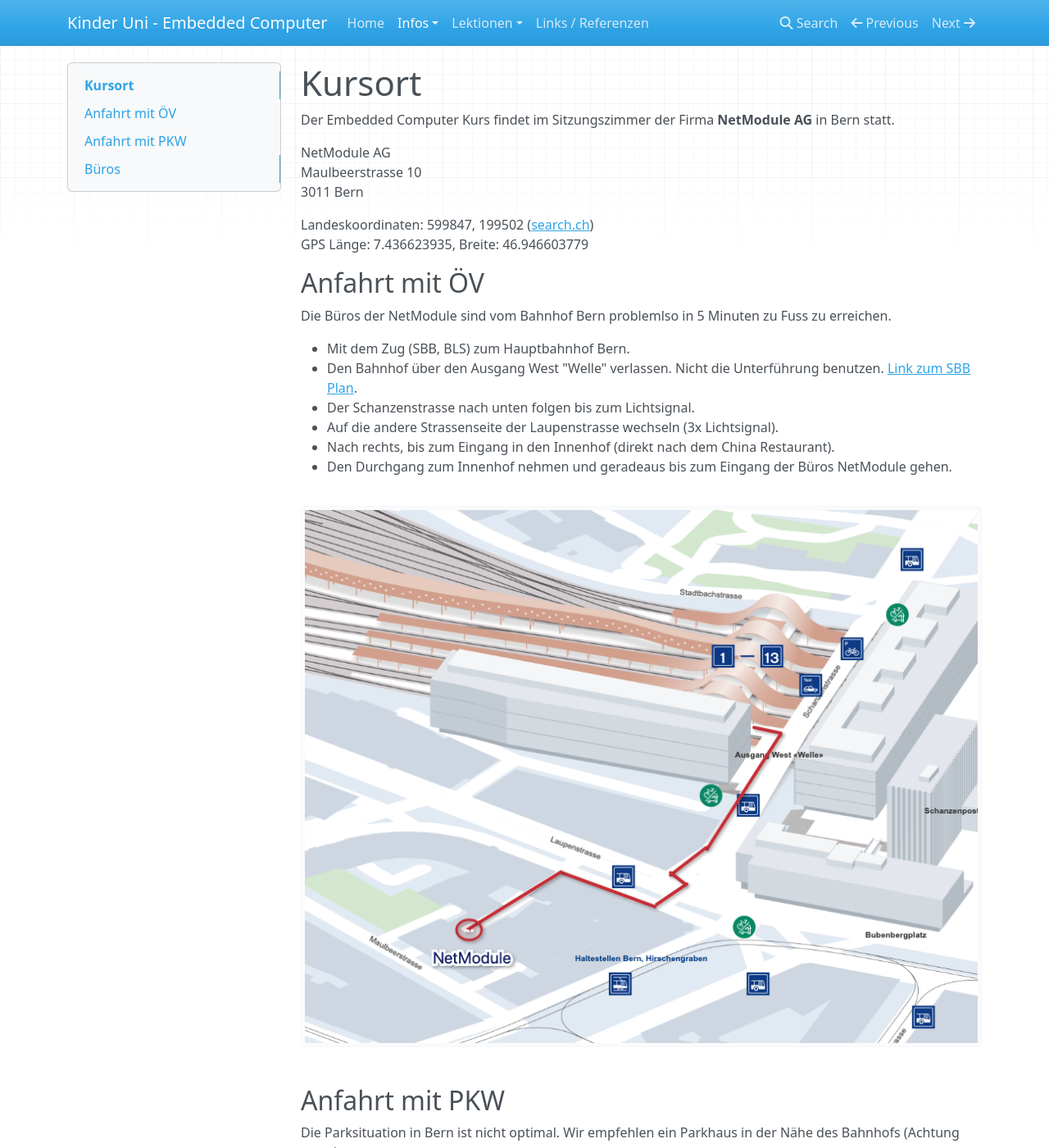
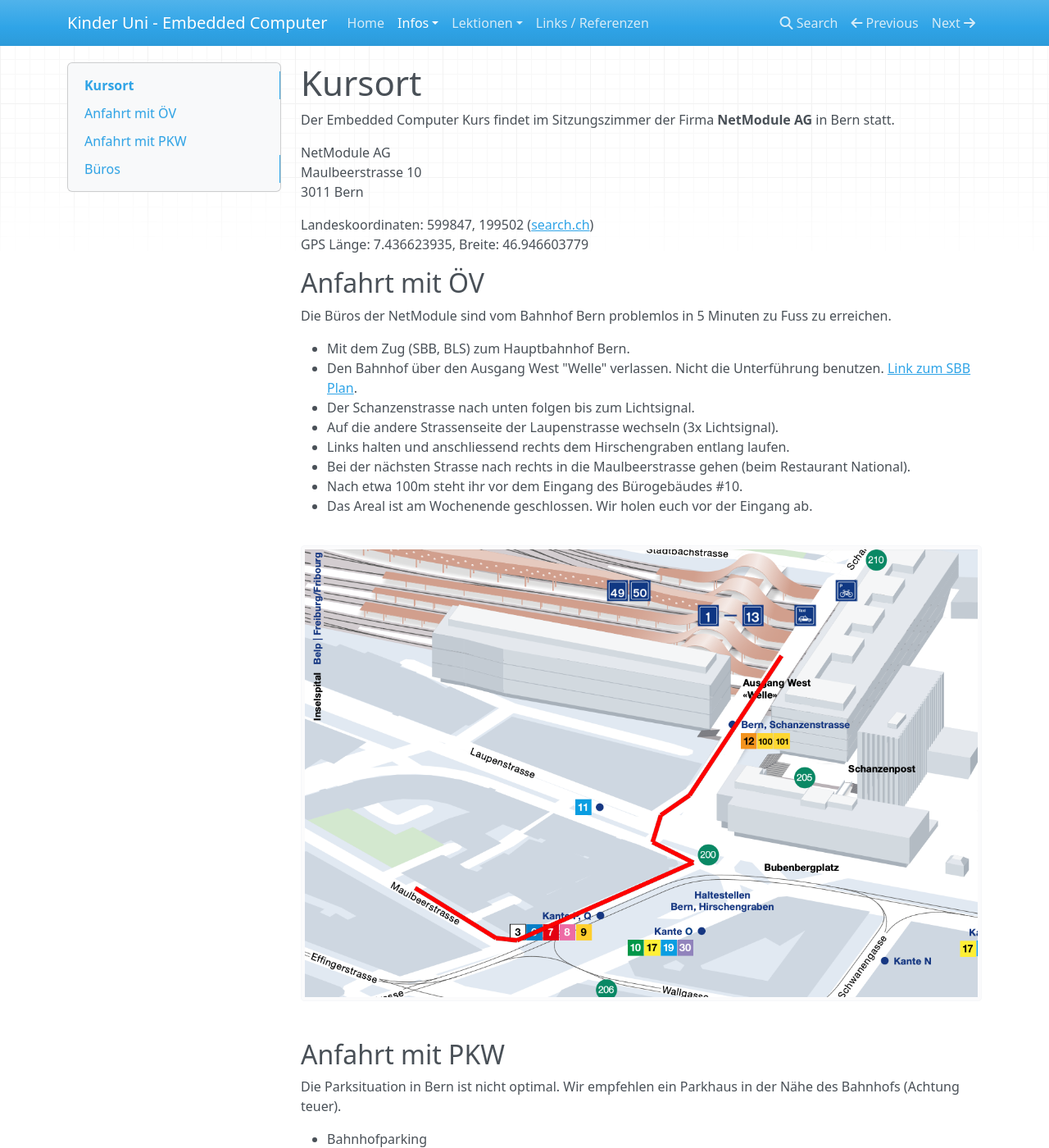
Before and after one commit to renestraub/ehk1, an MkDocs documentation site: the page built from docs/info_way.md, in a window 1280 px wide and 1400 px high. Shown: the whole window at 82% size. Built offline with MkDocs 1.6.1, drawn with Linux system fonts in a browser that asks for light colours; nearby versions of some CDN libraries; some of the changed text lies outside the part shown.

Commit message:
Bug fixes

```diff
--- a/docs/info_way.md
+++ b/docs/info_way.md
@@ -13,14 +13,17 @@
 
 ## Anfahrt mit ÖV
 
-Die Büros der NetModule sind vom Bahnhof Bern problemlso in 5 Minuten zu Fuss zu erreichen.
+Die Büros der NetModule sind vom Bahnhof Bern problemlos in 5 Minuten zu Fuss zu erreichen.
 
 *   Mit dem Zug (SBB, BLS) zum Hauptbahnhof Bern.
 *   Den Bahnhof über den Ausgang West "Welle" verlassen. Nicht die Unterführung benutzen. [Link zum SBB Plan](https://plans.trafimage.ch/bern?lang=de&layer=bern_aussenplan&x=600037.39&y=199666.3&z=18).
 *   Der Schanzenstrasse nach unten folgen bis zum Lichtsignal.
 *   Auf die andere Strassenseite der Laupenstrasse wechseln (3x Lichtsignal).
-*   Nach rechts, bis zum Eingang in den Innenhof (direkt nach dem China Restaurant).
-*   Den Durchgang zum Innenhof nehmen und geradeaus bis zum Eingang der Büros NetModule gehen.
+*   Links halten und anschliessend rechts dem Hirschengraben entlang laufen.
+*   Bei der nächsten Strasse nach rechts in die Maulbeerstrasse gehen (beim Restaurant National).
+*   Nach etwa 100m steht ihr vor dem Eingang des Bürogebäudes #10.
+*   Das Areal ist am Wochenende geschlossen. Wir holen euch vor der Eingang ab.
+
 
 ![Plan 1](way1.png)
 
@@ -35,12 +38,15 @@
 
 Zum Ein-/Aussteigenlassen kann an der Maulbeerstrasse angehalten werden. Die Parkplätze entlang der Strasse sind üblicherweise besetzt (oder Privat).
 
+![Plan 1](way3.png)
+
+
 
 
 ## Büros
 
-Der Zugang zu den Büros kann entweder über den Haupteingang (Maulbeerstrasse) oder durch den Innenhof der Überbauung (via Laupenstrasse) erfolgen. Beide Eingänge führen ins Treppenhaus. NetModule befindet sich im 1. Obergeschoss.
-
+Der Eingang zu den Büros ist an der Maulbeerstrasse 10.
+NetModule befindet sich im 1. Obergeschoss.
 Innerhalb des Gebäudes ist der Weg ausgeschildert.
 
 ![Plan 1](way2.png)
--- a/mkdocs.yml
+++ b/mkdocs.yml
@@ -9,7 +9,7 @@
     - lessons/10_hello_world/lesson.md
     - lessons/20_dice/lesson.md
     - lessons/30_level/lesson.md
-    - lessons/40_level/lesson.md
+    - lessons/40_gravity/lesson.md
   - links.md
 
 #theme: readthedocs
```
Also changed, not shown: docs/lessons/index.md (+1 -1 lines), docs/way1.png, docs/way3.png (added).
